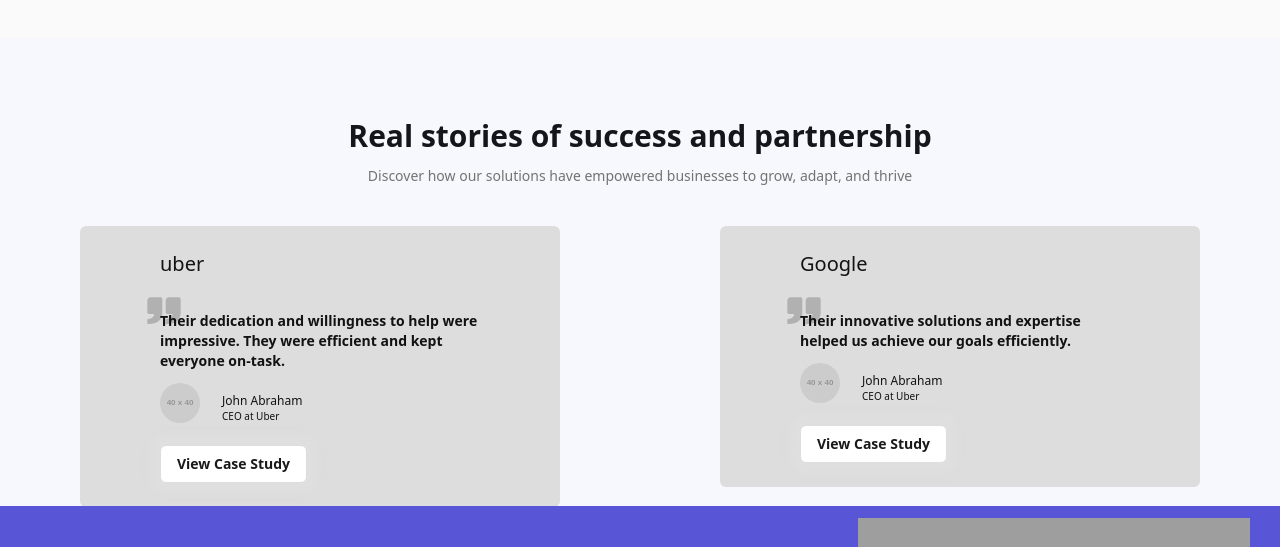
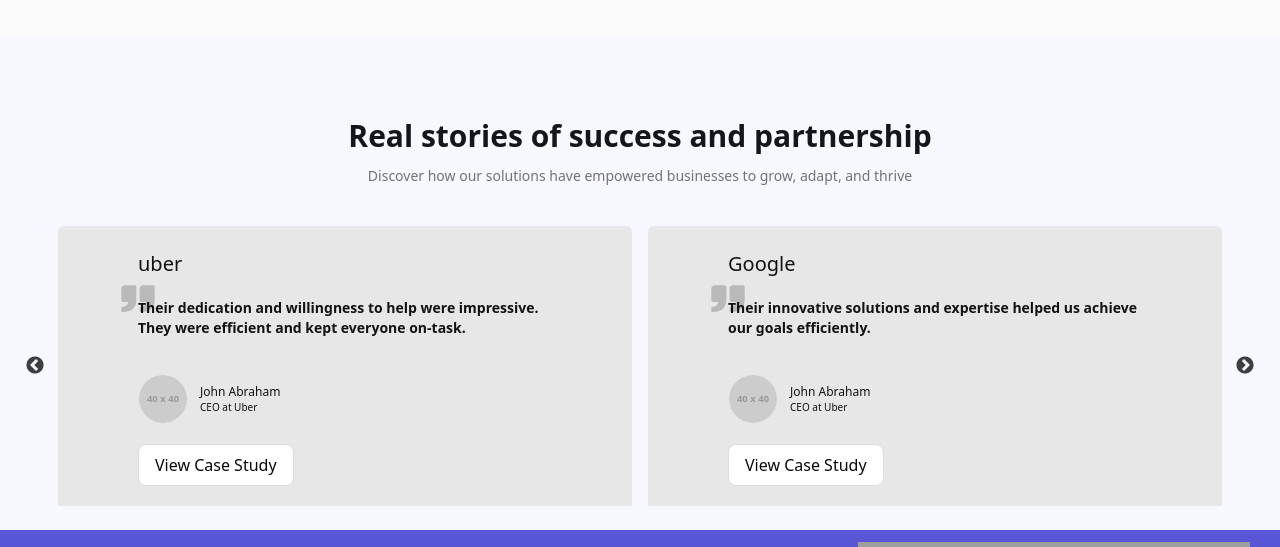
Before and after one commit to ItsmeJunaied/flyte-website, a Next.js app: page /hire in a window 1280 px wide. Shown: the part 2710-3257 px from the top of the page. Built offline with nearby package versions, Linux system fonts and the light colour scheme; grey boxes are pictures that could not be loaded.

Commit message:
updated success stories

```diff
--- a/component/Common/SuccessStories.tsx
+++ b/component/Common/SuccessStories.tsx
@@ -60,34 +60,23 @@
   };
 
   return (
-    <div className="mt-20">
-      <div className="w-full flex flex-col justify-center items-center ">
+    <div className="mt-20 container mb-6">
+      <div className="w-full flex flex-col justify-center items-center">
         {/* Title Section */}
-        <Title
-        width=" lg:w-full"
-          fontSize="text-3xl"
-          title="Real stories of success and partnership"
-        />
-        <p className=" text-center text-neutral-500 text-sm font-normal mt-3  mb-10">
-          Discover how our solutions have empowered businesses to grow, adapt,
-          and thrive
+        <Title width=" lg:w-full" fontSize="text-3xl" title="Real stories of success and partnership" />
+        <p className="text-center text-neutral-500 text-sm font-normal mt-3 mb-10">
+          Discover how our solutions have empowered businesses to grow, adapt, and thrive
         </p>
 
         {/* Carousel Section */}
-        <div className="w-full ">
+        <div className="w-full px-5">
           <Slider {...settings}>
             {successStory.map((story, index) => (
-              <div
-                key={index}
-                className=" h-[280px]   w-full flex justify-center items-center px-2 lg:px-20 "
-              >
-                <div className=" py-4  lg:py-6 bg-[#DDDDDD] rounded-md px-20 flex flex-col justify-start items-start gap-3">
-                  <h1 className="text-[#131313] text-xl">
-                    {story.companyName}
-                  </h1>
-
-                  <div className=" flex flex-col">
-                    <div className=" relative -ml-4">
+              <div key={index} className="w-full h-[220px] md:h-[280px] flex justify-center items-center px-2">
+                <div className="px-8 md:px-20 py-4 lg:py-6 bg-[#e7e7e7] rounded-md">
+                  <div className="relative">
+                    <h1 className="text-[#131313] text-xl mb-3 md:mb-5">{story.companyName}</h1>
+                    <span className="absolute top-7 -left-5">
                       <svg
                         xmlns="http://www.w3.org/2000/svg"
                         width="40"
@@ -102,37 +91,28 @@
                           />
                         </g>
                       </svg>
-                    </div>
-                    <div className=" -mt-5">
-                      <p className="text-[#121212] text-sm font-semibold ">
-                        {story.description}
-                      </p>
-                    </div>
+                    </span>
                   </div>
 
-                  <div className=" flex flex-row justify-center items-center gap-3">
-                    <div className=" w-[50px] h-[50px]">
+                  <div className="flex flex-col justify-start items-start gap-2 md:gap-5">
+                    <p className="text-[#121212] h-14 text-xs md:text-sm font-semibold md:line-clamp-3">{story.description}</p>
+
+                    <div className="flex flex-row justify-center items-center gap-3">
                       <img
-                        className="rounded-full"
+                        className="rounded-full w-10 h-10 md:w-[50px] md:h-[50px] border bg-white"
                         src="https://via.placeholder.com/40x40"
                         alt=""
                       />
+
+                      <div>
+                        <h1 className="text-[#121212] text-xs font-medium">John Abraham</h1>
+                        <p className="text-[#121212] text-[10px] font-normal">CEO at Uber</p>
+                      </div>
                     </div>
 
-                    <div>
-                      <h1 className="text-[#121212] text-xs font-medium  ">
-                        John Abraham
-                      </h1>
-                      <p className="text-[#121212] text-[10px] font-normal font-['DM Sans']">
-                        CEO at Uber
-                      </p>
-                    </div>
-                  </div>
-
-                  <div className=" px-4 py-2 bg-white rounded-md shadow-[0px_0px_10px_10px_rgba(230,230,230,0.25)] border border-[#dddddd] justify-start items-start gap-2.5 inline-flex overflow-hidden">
-                    <h1 className="text-[#191919] text-sm font-semibold ">
+                    <button className="px-2 md:px-4 py-1 md:py-2 text-xs md:text-base border border-[#DDD] bg-[#FFF] rounded-md md:rounded-lg">
                       View Case Study
-                    </h1>
+                    </button>
                   </div>
                 </div>
               </div>
```
